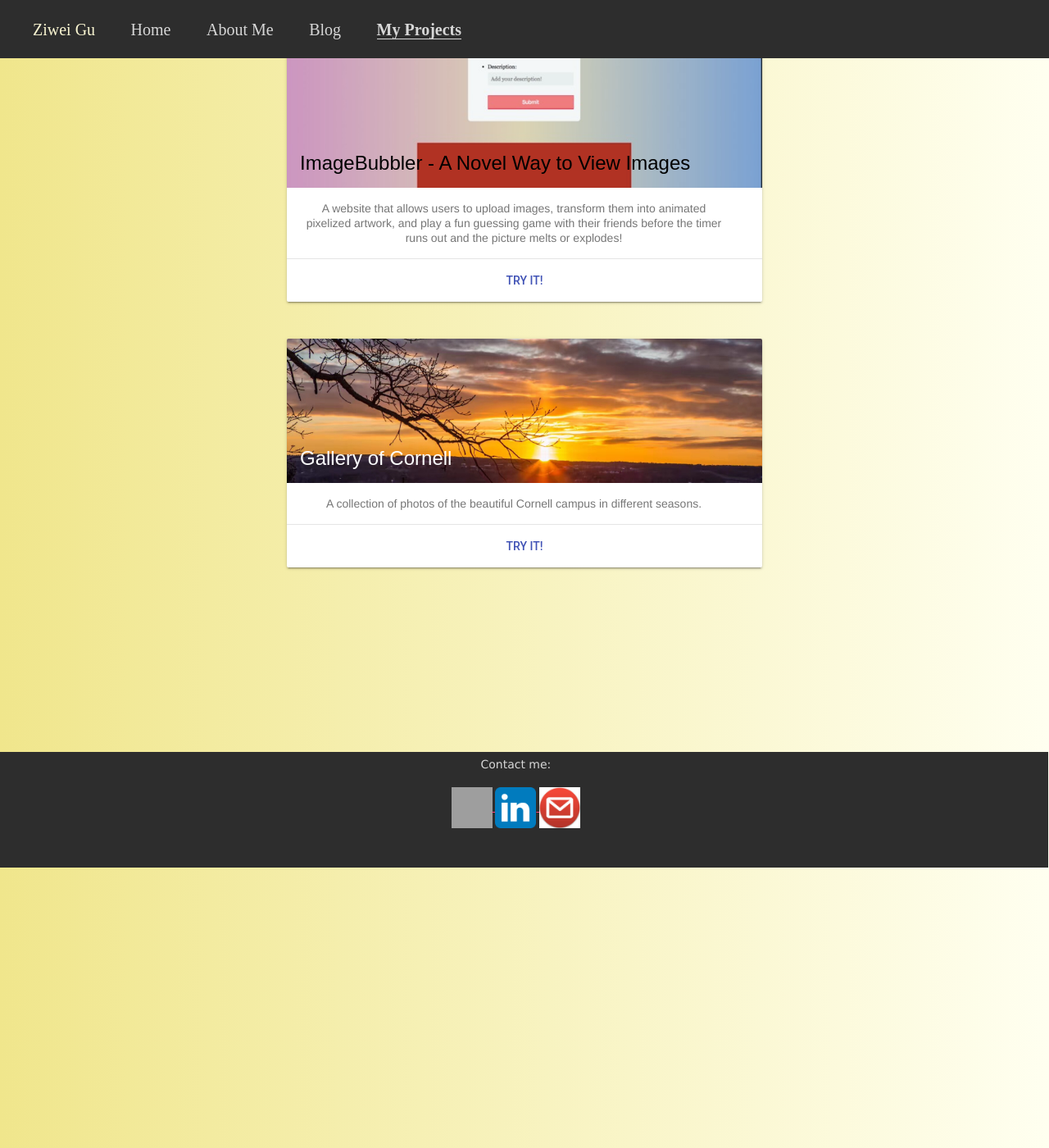
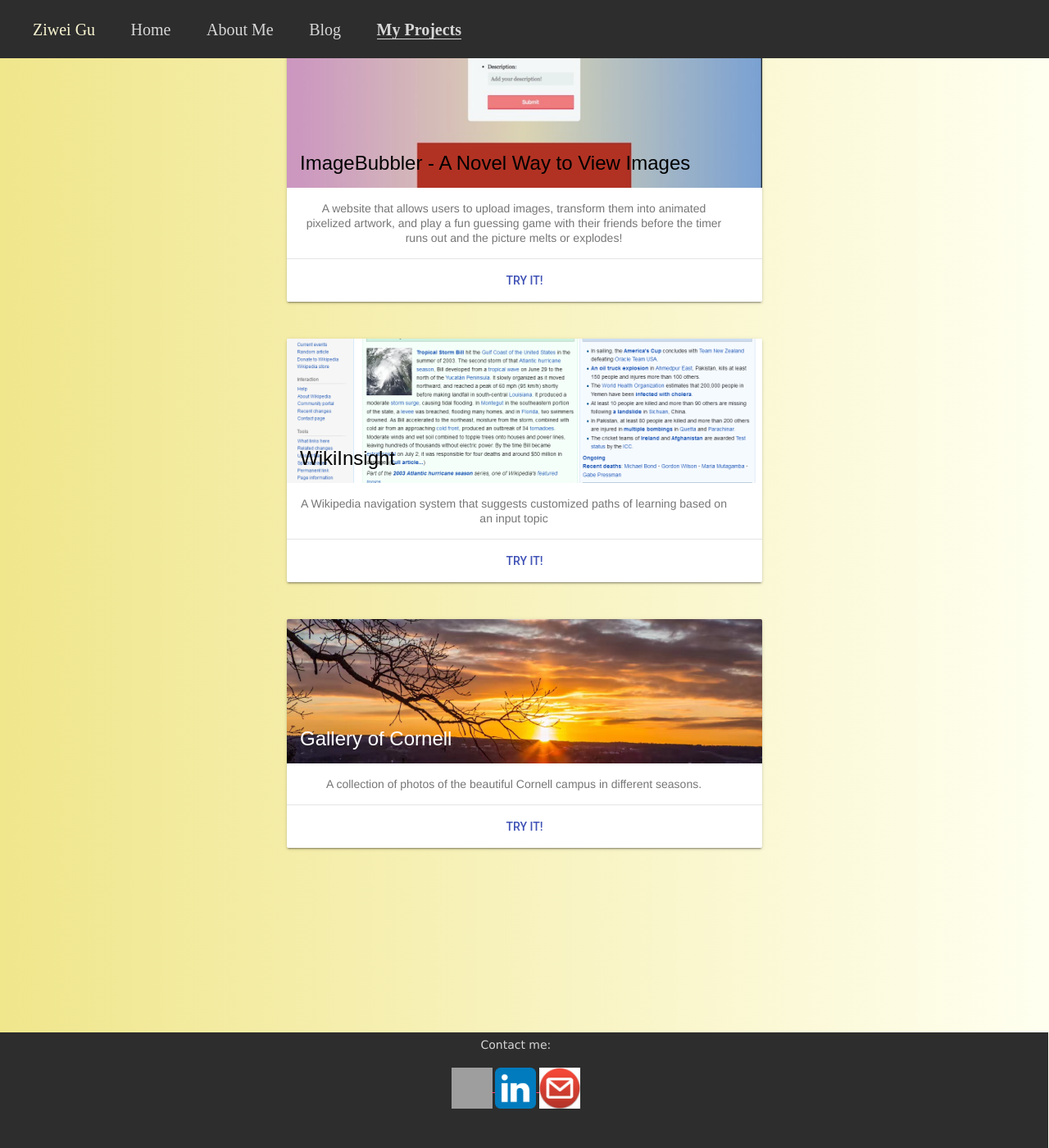
Before and after one commit to ZiweiGu/ZiweiGu.github.io, a Jekyll site: the page built from project_page.html, in a window 1280 px wide and 1400 px high, scrolled down 536 px. Shown: the whole window at 82% size. Built offline with Jekyll 4.4.1, drawn with Linux system fonts in a browser that asks for light colours; grey boxes are pictures that could not be loaded.

Commit message:
Add a new project WikiInsight

```diff
--- a/assets/css/styles.scss
+++ b/assets/css/styles.scss
@@ -280,6 +280,10 @@ aside.home-liste-news ul li {
 	background: url('../images/imagebubbler.jpg') center / cover;
 }
 
+#wikiinsight {
+	background: url('../images/wikipedia.png') center / cover;
+}
+
 #gallery {
 	background: url('../images/gallery.jpg') center / cover;
 }
--- a/project_page.html
+++ b/project_page.html
@@ -50,6 +50,22 @@ title: My Projects
    <br>
 
    <div class="demo-card-wide mdl-card mdl-shadow--2dp">
+      <div class="mdl-card__title" id="wikiinsight">
+         <h2 class="mdl-card__title-text" id="musa_text">WikiInsight</h2>
+      </div>
+      <div class="mdl-card__supporting-text">
+         A Wikipedia navigation system that suggests customized paths of learning based on an input topic
+      </div>
+      <div class="mdl-card__actions mdl-card--border">
+         <a class="mdl-button mdl-button--colored mdl-js-button mdl-js-ripple-effect"
+            href="https://cornelldatascience.github.io/Wikipedia/" target="_blank">
+            Try it!
+         </a>
+      </div>
+   </div>
+   <br>
+
+   <div class="demo-card-wide mdl-card mdl-shadow--2dp">
       <div class="mdl-card__title" id="gallery">
          <h2 class="mdl-card__title-text">Gallery of Cornell</h2>
       </div>
```
Also changed, not shown: assets/images/wikipedia.png (added).
